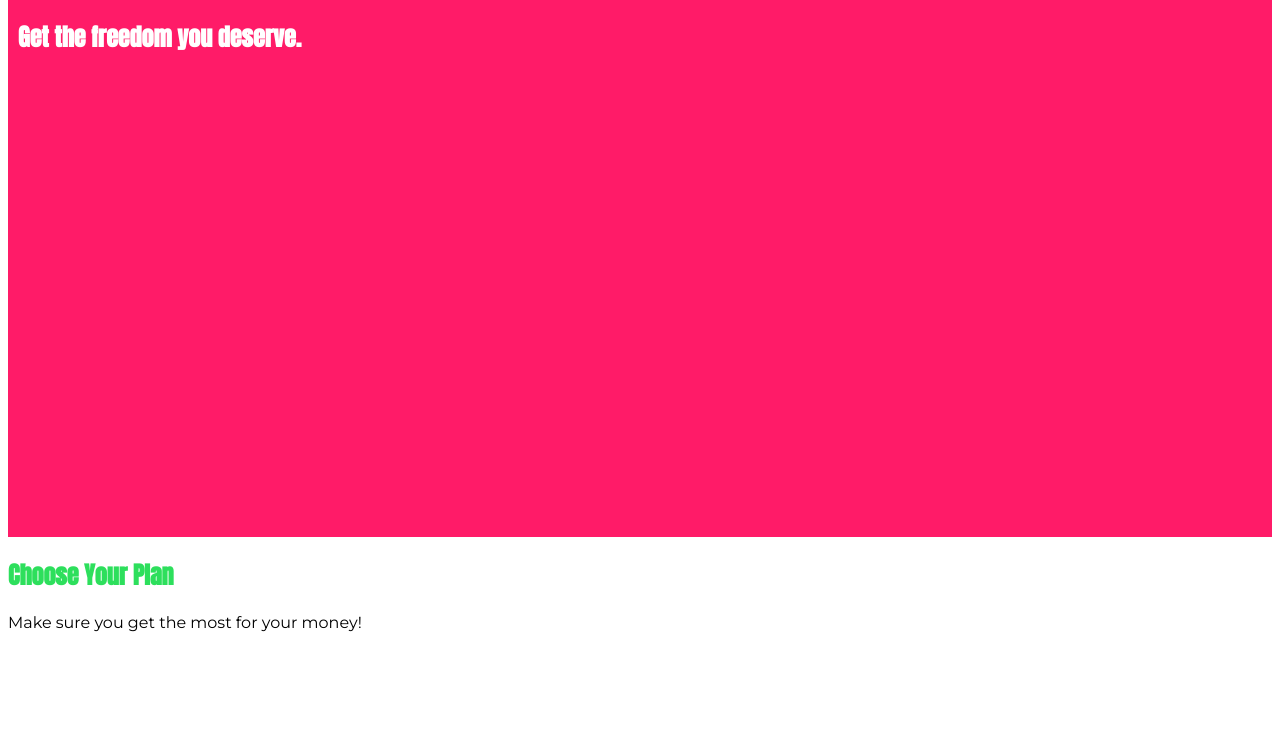
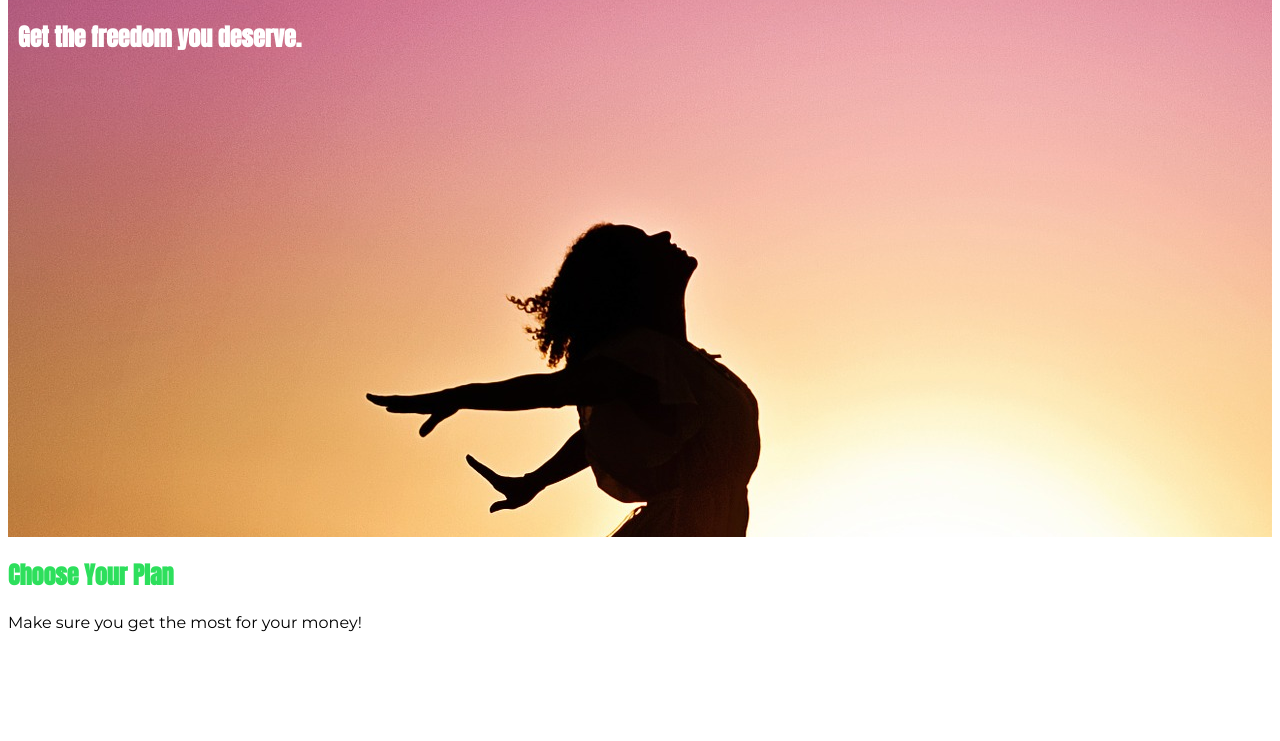
Before and after one commit to DeepaSekhar/CSS-Udemy, a plain HTML site: page MainCSS/index.html in a window 1280 px wide. Shown: the part 59-800 px from the top of the page. Drawn offline with Linux system fonts and the light colour scheme.

Commit message:
Adding background image

```diff
--- a/MainCSS/main.css
+++ b/MainCSS/main.css
@@ -6,7 +6,8 @@ body {
 }
 
 #product-overview {
-  background: #ff1b68;
+  /* adding background image  */
+  background: url("freedom.jpg");
   width: 100%;
   height: 548px;
   padding: 10px;
```
Also changed, not shown: MainCSS/freedom.jpg (added).
